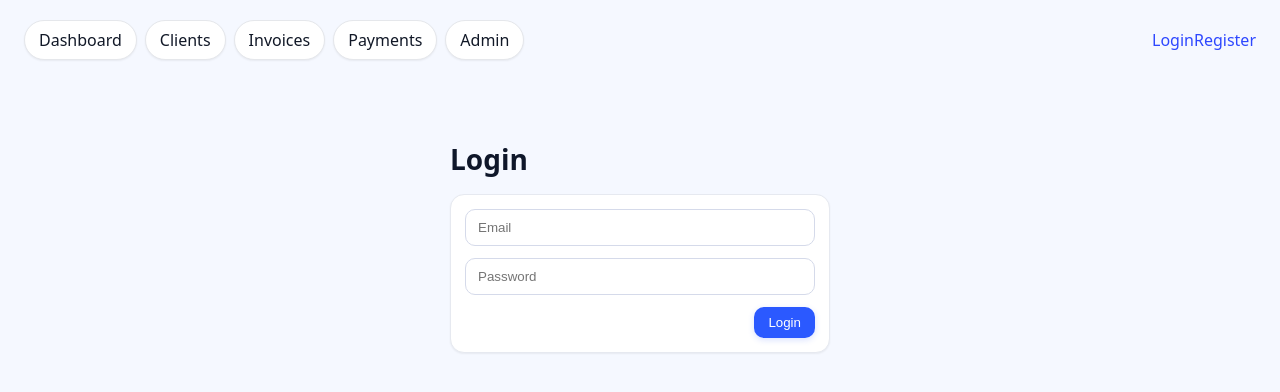
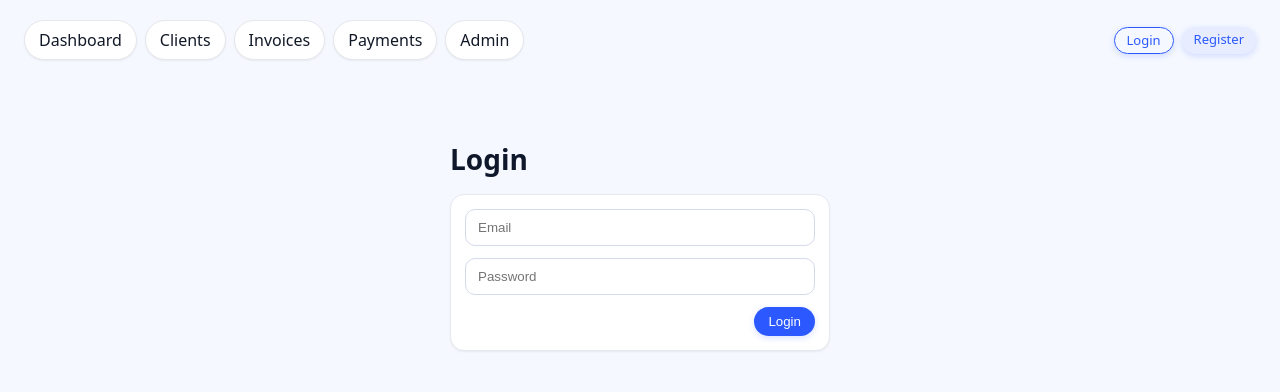
Before and after one commit to anankani164/Payment-Tracker-App, a React (Vite) app in the folder frontend/: page /login in a window 1280 px wide. Shown: the top 392 px of the page. Built offline with nearby package versions, Linux system fonts and the light colour scheme.

Commit message:
Add files via upload

```diff
--- a/frontend/src/App.jsx
+++ b/frontend/src/App.jsx
@@ -49,8 +49,8 @@ export default function App(){
             </>
           ) : (
             <div className="auth-links">
-              <NavLink to="/login" className={({isActive})=>`link ${isActive?'active':''}`}>Login</NavLink>
-              <NavLink to="/register" className={({isActive})=>`link ${isActive?'active':''}`}>Register</NavLink>
+              <NavLink to="/login" className="btn small outline">Login</NavLink>
+              <NavLink to="/register" className="btn small secondary">Register</NavLink>
             </div>
           )}
         </div>
--- a/frontend/src/ui.css
+++ b/frontend/src/ui.css
@@ -1,4 +1,4 @@
-/* src/ui.css - restores pill-style nav like your original design */
+/* src/ui.css - pill nav + clean buttons + auth link styling */
 :root{
   --bg:#f5f8ff;
   --card:#ffffff;
@@ -25,7 +25,6 @@ body{ margin:0; background:var(--bg); font-family: ui-sans-serif, system-ui, -ap
 }
 .tabs{
   display:flex; gap:8px; flex-wrap:wrap;
-  background:transparent;
 }
 .tab{
   display:inline-block;
@@ -37,28 +36,33 @@ body{ margin:0; background:var(--bg); font-family: ui-sans-serif, system-ui, -ap
   box-shadow: 0 1px 2px rgba(0,0,0,0.06);
   border:1px solid #e5e7eb;
   transition: all .15s ease;
+  font-weight:500;
 }
 .tab:hover{ box-shadow: 0 2px 5px rgba(0,0,0,0.08); transform: translateY(-1px); }
 .tab.active{ background:var(--primary); color:#fff; border-color:var(--primary); }
 
 .auth{ display:flex; align-items:center; gap:10px; }
+.auth-links{ display:flex; gap:8px; }
 .hello{ color:var(--muted); font-size:14px; }
 
 .btn{
+  display:inline-block;
   background:var(--primary);
   color:#fff;
   border:none;
-  border-radius:10px;
+  border-radius:9999px;
   padding:8px 14px;
   cursor:pointer;
   box-shadow: 0 2px 6px var(--ring);
+  text-decoration:none;
+  line-height:1;
 }
-.btn.small{ padding:6px 10px; font-size:13px; }
+.btn.small{ padding:6px 12px; font-size:13px; }
 .btn.secondary{ background:#e7ecff; color:var(--primary); }
-.btn.danger{ background:#ef4444; }
+.btn.outline{ background:transparent; color:var(--primary); border:1px solid var(--primary); }
+.btn.danger{ background:#ef4444; color:#fff; }
 
 .container{ max-width:1200px; margin:0 auto; }
-
 .card{ background:var(--card); border-radius:var(--radius); padding:14px; box-shadow: 0 1px 2px rgba(0,0,0,0.06); }
 .table-wrap{ overflow:auto; }
 
```
